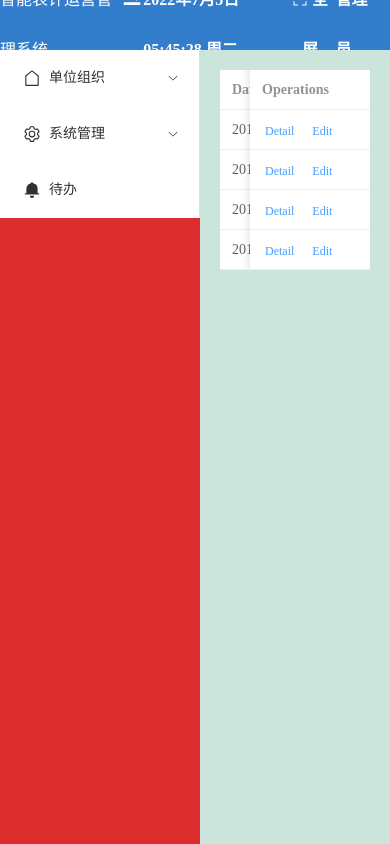
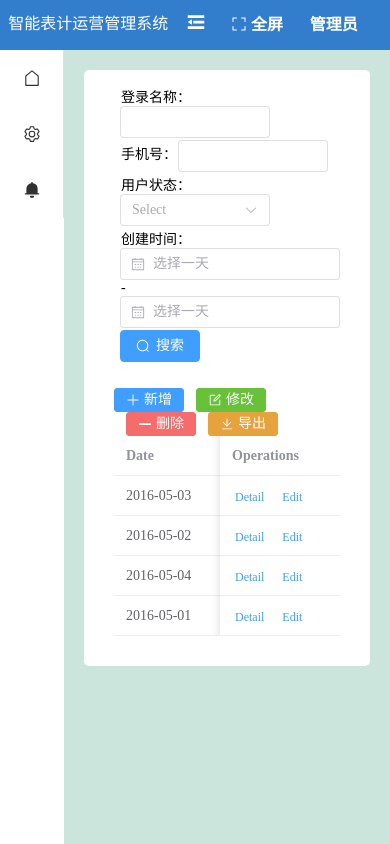
Before and after one commit to sq800/vue3-manage-system, a Vue app: page /#/DM in a window 390 px wide. Built offline with nearby package versions, Linux system fonts and the light colour scheme.

Commit message:
完美布局，表格宽度自适应

```diff
--- /dev/null
+++ b/src/components/DepartmentTree.vue
@@ -0,0 +1,23 @@
+<script setup>
+import { ref } from 'vue';
+
+// import { defineProps } from "vue";
+let props = defineProps({
+    data:Array
+})
+let filterText = ref('')
+</script>
+<template>
+    <div class="tree">
+        <el-input v-model="filterText" placeholder="快速查找" ></el-input>
+        <el-tree :data="props.data">
+        </el-tree>
+    </div>
+    <div></div>
+</template>
+<style>
+.tree {
+    width: 400px;
+    padding: 3px;
+}
+</style>
--- a/src/components/Header.vue
+++ b/src/components/Header.vue
@@ -142,10 +142,19 @@ function handleFullScreen() {
         display: flex;
         justify-content: space-around;
         align-items: center;
-
+        @media (max-width:800px){
+            width: 200px;
+        }
         * {
             cursor: pointer;
             font-weight: 600;
+        }
+
+        .time {
+            @media (max-width:800px) {
+                display: none;
+                // visibility: hidden;
+            }
         }
 
         .fullScreen {
--- a/src/components/Menu.vue
+++ b/src/components/Menu.vue
@@ -41,6 +41,7 @@
 </template>
 
 <script setup>
+import { onMounted,watchEffect } from 'vue';
 import { useStore } from '../store/index'
 const store = useStore();
 console.log(store.isCollapse);
@@ -106,6 +107,27 @@ const handleOpen = (key, keyPath) => {
 const handleClose = (key, keyPath) => {
     console.log(key, keyPath)
 }
+// 若浏览器尺寸过小，收起菜单
+window.onresize = () => {
+    let navWidth = document.querySelector('body').offsetWidth
+    if (navWidth <= 800) {
+        store.isCollapse=true
+    }
+    else {
+        store.isCollapse=false
+    }
+}
+onMounted(() => {
+    watchEffect(() => {
+        let navWidth = document.querySelector('body').offsetWidth
+        if (navWidth <= 800) {
+            store.isCollapse=true
+        }
+        else {
+            store.isCollapse=false
+        }
+    }, { flush: 'post' })
+})
 // // 注册
 // const emit = defineEmits(["menuClick"]);
 // // 菜单子项点击事件函数
--- a/src/layout.vue
+++ b/src/layout.vue
@@ -16,7 +16,12 @@ import PM from './view/PM.vue';
           <Menu></Menu>
         </el-aside>
         <el-main class="main">
-            <PM></PM>
+          <router-view v-slot="{ Component }" class="content">
+            <keep-alive>
+              <component :is="Component" />
+            </keep-alive>
+          </router-view>
+
         </el-main>
       </el-container>
     </el-container>
@@ -24,25 +29,33 @@ import PM from './view/PM.vue';
 </template>
 
 <style lang="less" scoped>
-    *{
+* {
   padding: 0;
 }
-    #layout{
+
+#layout {
   background-color: rgb(193, 193, 193);
   min-height: 100vh;
-        .header{
+
+  .header {
     height: 50px;
     padding: 0;
     background-color: rgb(148, 148, 148);
     display: flex;
   }
-        .aside{
+
+  .aside {
     height: calc(100vh - 50px);
     width: max-content;
-            background-color: #dc2e2e;
+    background-color: #ffffff;
   }
-        .main{
+
+  .main {
     background-color: rgb(204, 229, 220);
+    height: calc(100vh - 50px);
+    .content{
+      background-color: #ffffff;
+    }
   }
 }
 </style>
--- a/src/view/DM.vue
+++ b/src/view/DM.vue
@@ -1,31 +1,82 @@
 <template>
-  <div class="right flex">
-    <div class="search shadow-b">水光潋滟</div>
-    <div class="content shadow-b">晴芳好</div>
+  <div class="common-layout">
+    <el-container>
+      <el-header class="header">
+        <!-- 数据筛选功能  -->
+        <div class="search">
+          <span>
+            <span>登录名称：</span>
+            <el-input class="w-100" v-model="searchObj.name" placeholder="" clearable />
+          </span>
+          <span>
+            <span>手机号：</span>
+            <el-input class="w-100" v-model="searchObj.phone" placeholder="" clearable />
+          </span>
+          <span>
+            <span>用户状态：</span>
+            <el-select v-model="searchObj.status" clearable placeholder="Select" class="w-100">
+              <el-option v-for="item in options" :key="item.value" :label="item.label" :value="item.value" />
+            </el-select>
+          </span>
+          <span>
+            <span>创建时间：</span>
+            <el-date-picker class="w-100" v-model="searchObj.value1" type="date" placeholder="选择一天" />
+            <span>-</span>
+            <el-date-picker class="w-100" v-model="searchObj.value2" type="date" placeholder="选择一天" />
+
+          </span>
+          <span>
+            <el-button type="primary" icon="Search">搜索</el-button>
+          </span>
+        </div>
+      </el-header>
+      <el-main>
+        <div class="button-group">
+          <el-button type="primary" icon="Plus" size="small">新增</el-button>
+          <el-button type="success" icon="Edit" size="small" color="">修改</el-button>
+          <el-button type="danger" icon="SemiSelect" size="small">删除</el-button>
+          <el-button type="warning" icon="Download" size="small">导出</el-button>
+        </div>
+        <PM></PM>
+      </el-main>
+    </el-container>
   </div>
 </template>
 
 <script lang="ts" setup>
-import { ref } from 'vue'
-
+import { ref, reactive } from 'vue'
+import PM from './PM.vue';
+let searchObj = reactive({})
 
 </script>
 
-<style scoped>
-.right{
+<style scoped lang="less">
+* {
   font-size: 14px;
 }
-.flex {
-  display: flex;
-  flex-direction: column;
+
+.header {
+  height: fit-content;
 }
+
 .search {
   background-color: #fff;
-  margin-bottom: 15px;
-  padding: 10px;
-  border-radius: 5px;
+  padding: 5px;
   display: flex;
   flex-wrap: wrap;
+
+  span {
+    margin: 1px;
+
+    span {
+      width: 100px;
+
+    }
+
+    .input {
+      width: 160px;
+    }
+  }
 }
 
 .shadow-b {
@@ -40,7 +91,7 @@ import { ref } from 'vue'
   margin-bottom: 15px;
 }
 
-.w-50 {
-  width: 180px;
+.w-100 {
+  width: 150px;
 }
 </style>
--- a/src/view/SM.vue
+++ b/src/view/SM.vue
@@ -1,7 +1,16 @@
 <script setup>
 import { reactive, ref } from 'vue';
 import IconText from "../components/IconText.vue";
-const data = [
+import Tree from '../components/DepartmentTree.vue';
+let data=ref([])
+fetch("../src/assets/department.json")
+.then(res=>res.json())
+.then(res=>{
+  data.value=res
+
+})
+ console.log(data)
+const dataq = [
   {
     label: 'Level one 1',
     children: [
@@ -62,6 +71,11 @@ let currentPage = ref(1)
 const defaultProps = {
   children: 'children',
   label: 'label',
+}
+function handleBtn(){
+  let flag= true
+  let tree=document.querySelector(".tree-main")
+  tree.style.width="0px"
 }
 let log = (v) => {
   console.log(v)
@@ -136,11 +150,7 @@ const tableData = [
 <template>
   <div class="view">
     <!-- 左侧树形结构 -->
-    <div class="tree">
-      <div class="fff">组织机构</div>
-      <el-tree :data="data" :props="defaultProps" :default-expand-all="true" :expand-on-click-node="false" />
-      <div>></div>
-    </div>
+    <Tree :data="data"></Tree>
     <!-- 右侧数据区域 -->
     <div class="right">
       <!-- 数据筛选功能  -->
@@ -154,7 +164,7 @@ const tableData = [
           <el-input class="w-50" v-model="searchObj.phone" placeholder="" clearable />
         </span>
         <span>
-          用户状态：
+          <span>用户状态：</span>
           <el-select v-model="searchObj.status" clearable placeholder="Select">
             <el-option v-for="item in options" :key="item.value" :label="item.label" :value="item.value" />
           </el-select>
@@ -208,9 +218,8 @@ const tableData = [
           <!-- 分页组件 -->
           <div class="demo-pagination-block">
             <div class="demonstration">Total item count</div>
-            <el-pagination v-model:currentPage="currentPage" :page-size="100" :small="small" :disabled="disabled"
-              :background="background" layout="total, prev, pager, next" :total="1000" @size-change="handleSizeChange"
-              @current-change="handleCurrentChange" />
+            <el-pagination
+              layout="total, prev, pager, next" :total="1000"  />
           </div>
         </div>
 
@@ -227,11 +236,26 @@ const tableData = [
   .tree {
     /* 指定树形结构初始宽度 */
     flex-basis: 200px;
-    margin-right: 15px;
+    margin-right: 5px;
+    position: relative;
+    .tree-main {
+      width: 200px;
+    }
+
+    .btn {
+      background-color: #7397eb;
+      position: absolute;
+      top: 200px;
+      right: -10px;
+      cursor: pointer;
+      user-select: none;
+    }
   }
 
   .right {
     flex-grow: 1;
+    flex-basis: auto;
+    overflow: auto;
     width: calc(100vw-100px);
     font-size: 14px;
     flex-direction: column;
@@ -258,7 +282,7 @@ const tableData = [
         flex-direction: column;
 
         .table {
-          // width: 100%;
+          width: 100%;
         }
       }
     }
@@ -275,6 +299,6 @@ const tableData = [
 
 .fff {
   font-weight: bold;
-  color: #fff;
+  // color: rgb(0, 0, 0);
 }
 </style>
```
Also changed, not shown: src/App.vue (+1 -6 lines), src/assets/department.json (added, +34 -0 lines), src/components/Search.vue (added, +9 -0 lines). Lines whose indentation alone changed are shown as unchanged.
